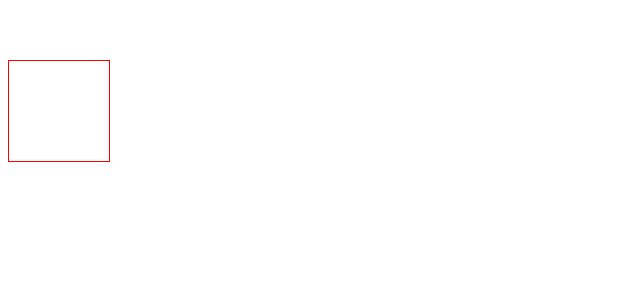
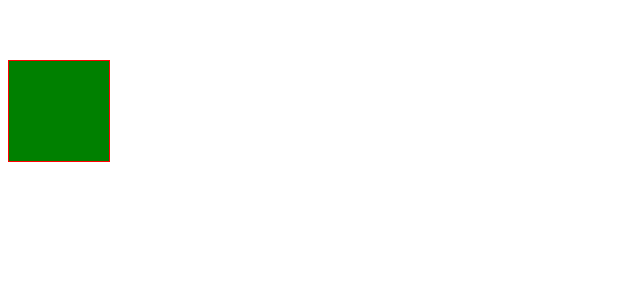
Before and after one commit to Shenhaoyi/vite-demo, a Vue app: page / in a window 1280 px wide. Shown: the top 300 px of the page, without its empty margins (0-640 px from the left). Built offline with nearby package versions, Linux system fonts and the light colour scheme.

Commit message:
less 变量和样式使用

```diff
--- a/src/components/Index.vue
+++ b/src/components/Index.vue
@@ -1,10 +1,13 @@
 <template>
-  <div class="test"></div>
+  <div class="test test2"></div>
 </template>
 
 <script lang="ts" setup>
 </script>
 
 <style lang="less" scoped>
-@import "../styles/mixins.less";
+.test2 {
+  .test2();
+}
+
 </style>
--- a/src/styles/mixins.less
+++ b/src/styles/mixins.less
@@ -3,3 +3,7 @@
   width: 100px;
   height: 100px;
 }
+
+.test2 {
+  background: green;
+}
```
